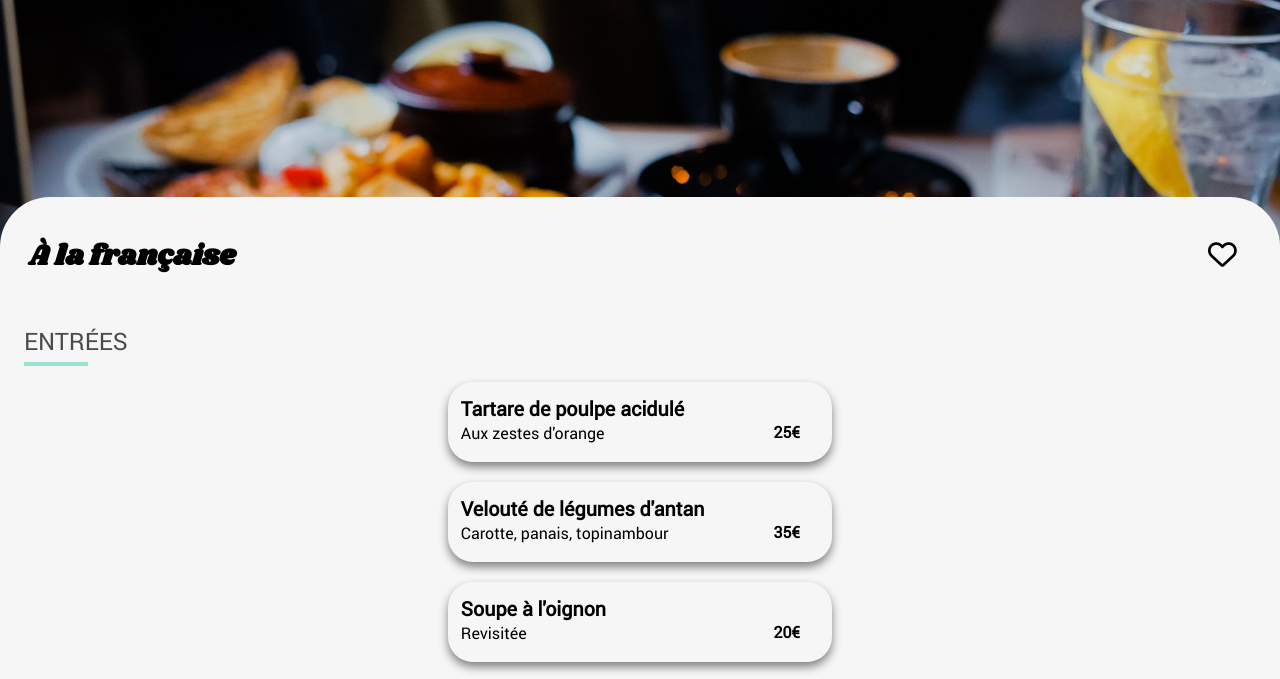
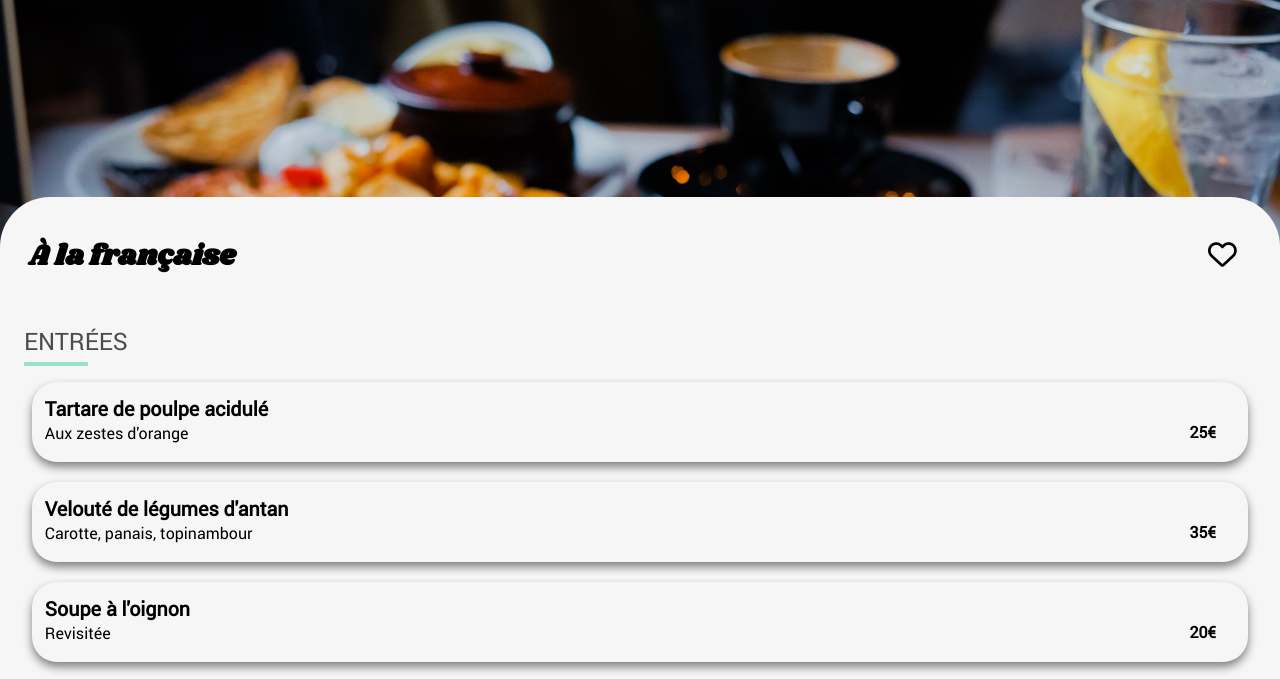
Before and after one commit to anthodev67/PrandoAnthony_3-14102020, a plain HTML site: page index_menu_à_la_française.html in a window 1280 px wide. Shown: the part 83-762 px from the top of the page. Drawn offline with Linux system fonts and the light colour scheme; files whose address does not match are found by name.

Commit message:
modif btn-operation-width-menu

```diff
--- a/styles.css
+++ b/styles.css
@@ -142,7 +142,7 @@ footer {
   width: 20em;
 }
 .btn-operation__width-menu {
-  width: 24em;
+  width: 95%;
   position: relative;
 }
 .btn-operation__height-menu {
```
